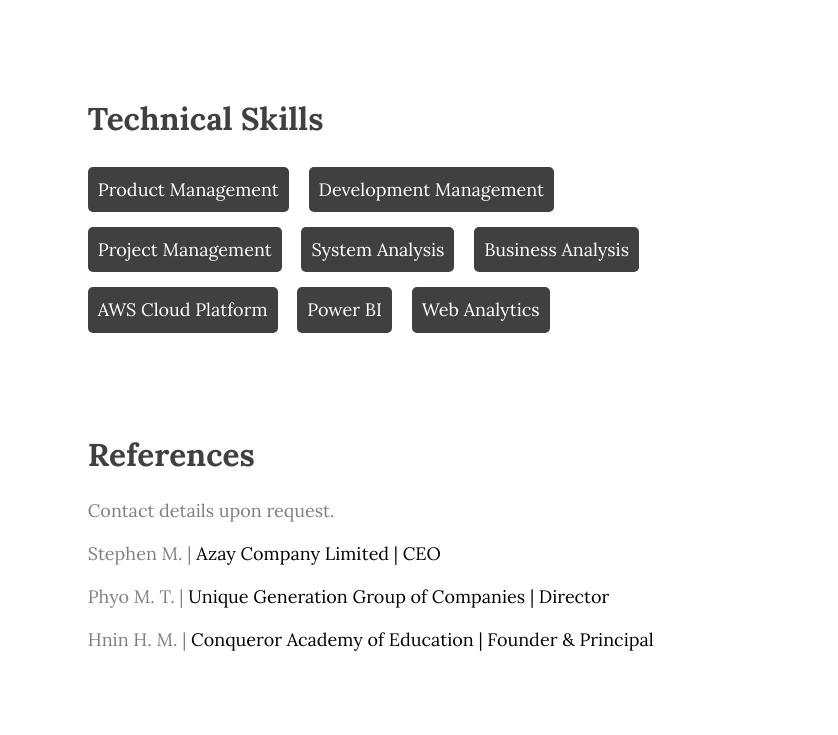
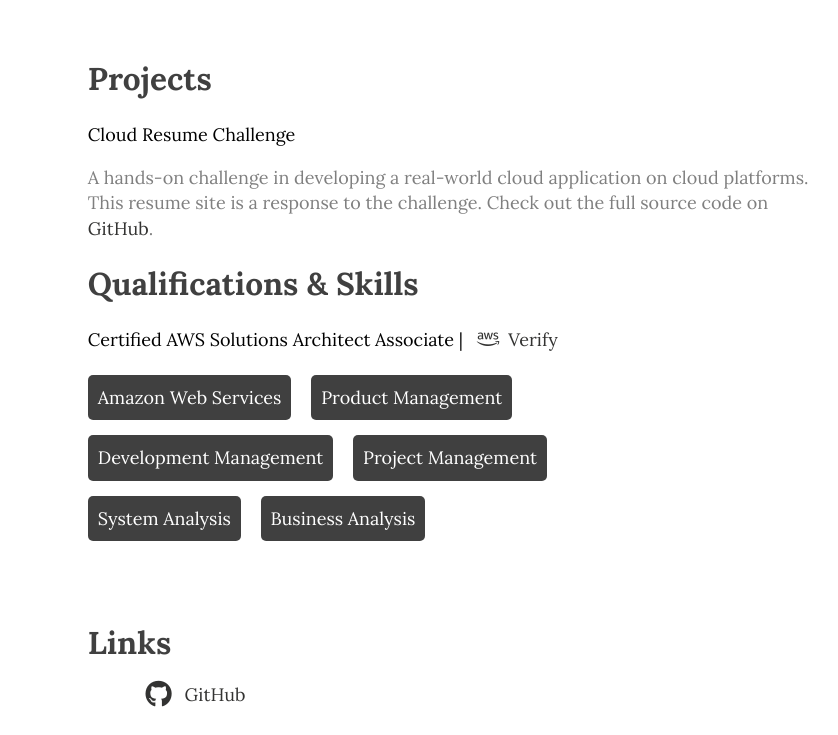
Before and after one commit to myat/crc, a website: page frontend/src/index.html in a window 1280 px wide. Shown: the part 845-1580 px from the top of the page, without its empty margins (393-1231 px from the left). Drawn offline with nearby package versions, Linux system fonts and the light colour scheme; no server answers; a web font is replaced by a local one.

Commit message:
Embed fontawesome icons Update info

```diff
--- a/frontend/src/index.html
+++ b/frontend/src/index.html
@@ -8,6 +8,7 @@
 <link rel="stylesheet" href="https://cdnjs.cloudflare.com/ajax/libs/normalize/5.0.0/normalize.min.css">
 <link rel="stylesheet" href="./style.css">
 <script src="https://cdnjs.cloudflare.com/ajax/libs/prefixfree/1.0.7/prefixfree.min.js"></script>
+<script src="https://kit.fontawesome.com/146478b297.js" crossorigin="anonymous"></script>
 <script src="counter.js"></script>
 </head>
 <body>
@@ -45,16 +46,27 @@
         <p>Oversaw the successful implementation of a quality management system by revamping existing school management processes; obtained the ISO 9001:2015 certification. Developed and managed a new post-secondary international university preparatory enhancement program to extend the school’s offerings for its top achieving students. High demand for the program resulted in ~100% yearly growth for 3 years.</p>
       </section>
       <section>
-        <h1>Technical Skills</h1>
+        <h1>Projects</h1>
+        <p><em>Cloud Resume Challenge</em></p>
+        <p>A hands-on challenge in developing a real-world cloud application on cloud platforms. This resume site is a response to the challenge. Check out the full source code on <a href="https://github.com/myat/crc">GitHub</a>.</p>
+        <h1>Qualifications & Skills</h1>
+        <p><em>Certified AWS Solutions Architect Associate | <a href="https://www.credly.com/badges/d101b76c-7b67-4d06-8619-9e0b29e6e5ec/public_url"><span style="border: 0px solid transparent; padding: 0.5em;"><i class="fa-brands fa-aws"></i></span>Verify</a></em></p>
         <ul class="skill-set">
+          <li>Amazon Web Services</li>
           <li>Product Management</li>
           <li>Development Management</li>
           <li>Project Management</li>
           <li>System Analysis</li>
           <li>Business Analysis</li>
-          <li>AWS Cloud Platform</li>
-          <li>Power BI</li>
-          <li>Web Analytics</li>
+        </ul>
+      </section>
+      <section>
+
+      </section>
+      <section>
+        <h1>Links</h1>
+        <ul class="fa-ul links">
+          <li><a href="https://github.com/myat"><span style="border: 0px solid transparent; padding: 0.5em;"><i class="fa-brands fa-github fa-xl fa-fw"></i></span>GitHub</a></li>
         </ul>
       </section>
       <section>
--- a/frontend/src/style.css
+++ b/frontend/src/style.css
@@ -134,7 +134,7 @@
 
 .inner section
 {
-	margin:100px auto;
+	margin: 80px auto;
 }
 
 ul
@@ -155,6 +155,29 @@
 	margin:15px 15px 0 0;
 	padding:10px;
 	text-align:justify;
+}
+
+.links li
+{
+	margin: 1.5em auto;
+}
+
+a:link
+{
+	color: #333332;
+	text-decoration: dotted;
+}
+
+a:visited
+{
+	color: #3498db;
+	text-decoration: dotted;
+}
+
+
+a:hover
+{
+	color: #3498db;
 }
 
 .handmade {
```
